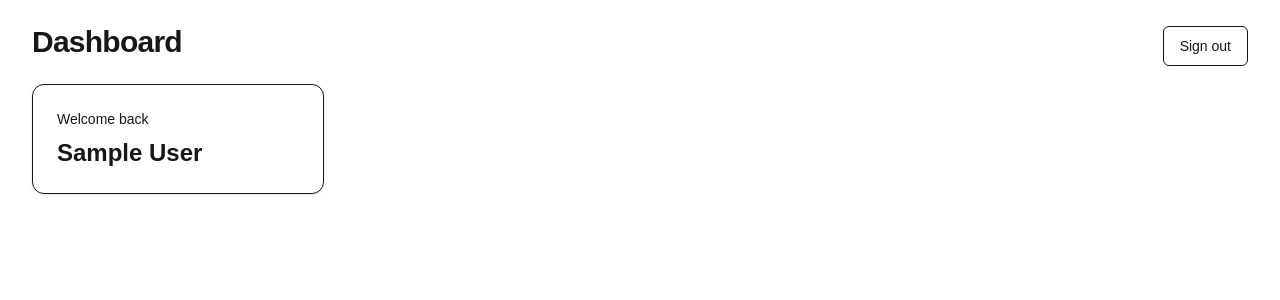
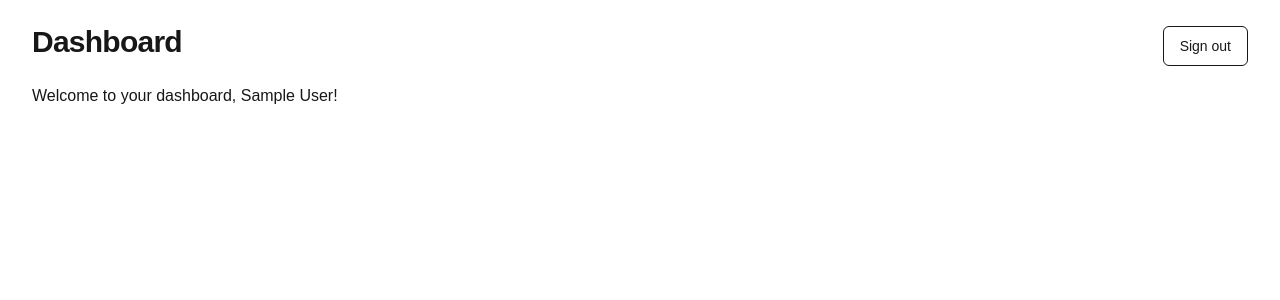
Before and after one commit to sathiralamal/astro-frontend-service, a Next.js app: page /dashboard in a window 1280 px wide. Shown: the top 300 px of the page. Built offline with nearby package versions, Linux system fonts and the light colour scheme; no server answers; sample sign-in values are in the browser's storage.

Commit message:
ui changes

```diff
--- a/app/dashboard/page.tsx
+++ b/app/dashboard/page.tsx
@@ -25,14 +25,10 @@ export default async function DashboardPage() {
           </Button>
         </div>
       </div>
-      <div className="grid gap-4 md:grid-cols-2 lg:grid-cols-4">
-        <div className="rounded-xl border bg-card text-card-foreground shadow">
-          <div className="p-6 flex flex-col space-y-2">
-            <p className="text-sm text-muted-foreground">Welcome back</p>
-            <p className="text-2xl font-bold">{session.user?.name}</p>
+      <div>
+        <p>Welcome to your dashboard, {session.user?.name}!</p>
           </div>
-        </div>
-      </div>
+
     </div>
   );
 }
```
